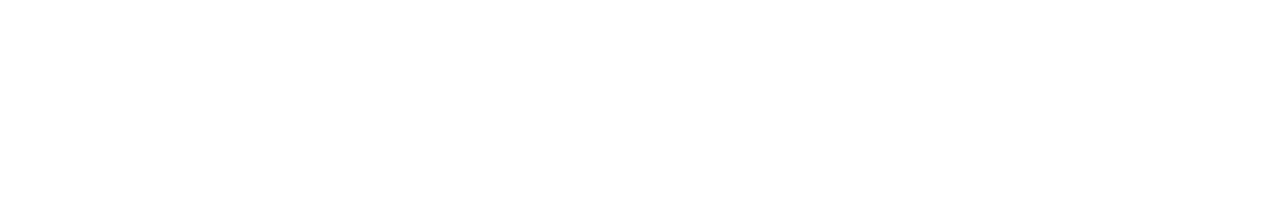
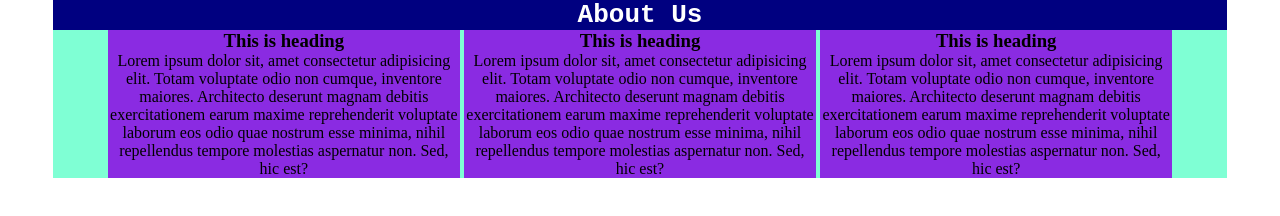
Before and after one commit to shahinctg/About-Us, a plain HTML site: page index.html in a window 1280 px wide. Drawn offline with Linux system fonts and the light colour scheme.

Commit message:
content added

```diff
--- a/index.html
+++ b/index.html
@@ -11,10 +11,21 @@
 <body>
     <div class="container">
         <div class="header">
-
+            <h1>About Us</h1>
         </div>
         <div class="content">
-
+            <div class="desc" id="first-desc">
+                <h3>This is heading</h3>
+                <p>Lorem ipsum dolor sit, amet consectetur adipisicing elit. Totam voluptate odio non cumque, inventore maiores. Architecto deserunt magnam debitis exercitationem earum maxime reprehenderit voluptate laborum eos odio quae nostrum esse minima, nihil repellendus tempore molestias aspernatur non. Sed, hic est?</p>
+            </div>
+            <div class="desc" id="mid-desc">
+                <h3>This is heading</h3>
+                <p>Lorem ipsum dolor sit, amet consectetur adipisicing elit. Totam voluptate odio non cumque, inventore maiores. Architecto deserunt magnam debitis exercitationem earum maxime reprehenderit voluptate laborum eos odio quae nostrum esse minima, nihil repellendus tempore molestias aspernatur non. Sed, hic est?</p>
+            </div>
+            <div class="desc" id="last-desc">
+                <h3>This is heading</h3>
+                <p>Lorem ipsum dolor sit, amet consectetur adipisicing elit. Totam voluptate odio non cumque, inventore maiores. Architecto deserunt magnam debitis exercitationem earum maxime reprehenderit voluptate laborum eos odio quae nostrum esse minima, nihil repellendus tempore molestias aspernatur non. Sed, hic est?</p>
+            </div>
         </div>
         <div class="footer">
 
--- a/style/style.css
+++ b/style/style.css
@@ -14,16 +14,33 @@ ul,li{
 .container{
     width: 1174px;
     background-color: aquamarine;
+    margin: auto;
 }
 .header{
     width: 100%;
     background-color: azure;
 }
+.header h1{
+    color: white;
+    background-color: navy;
+    font-weight: 700;
+    font-family: monospace;
+    text-align: center;
+}
 .content{
     width: 100%;
-    background-color: blueviolet;
+    background-color: aquamarine;
+    text-align: center;
 }
 .footer{
     width: 100%;
     background-color: darkslateblue;
 }
+.desc{
+    width: 30%;
+    background-color: blueviolet;
+    display: inline-block;
+}
+.desc h3,p{
+    text-align: center;
+}
```
